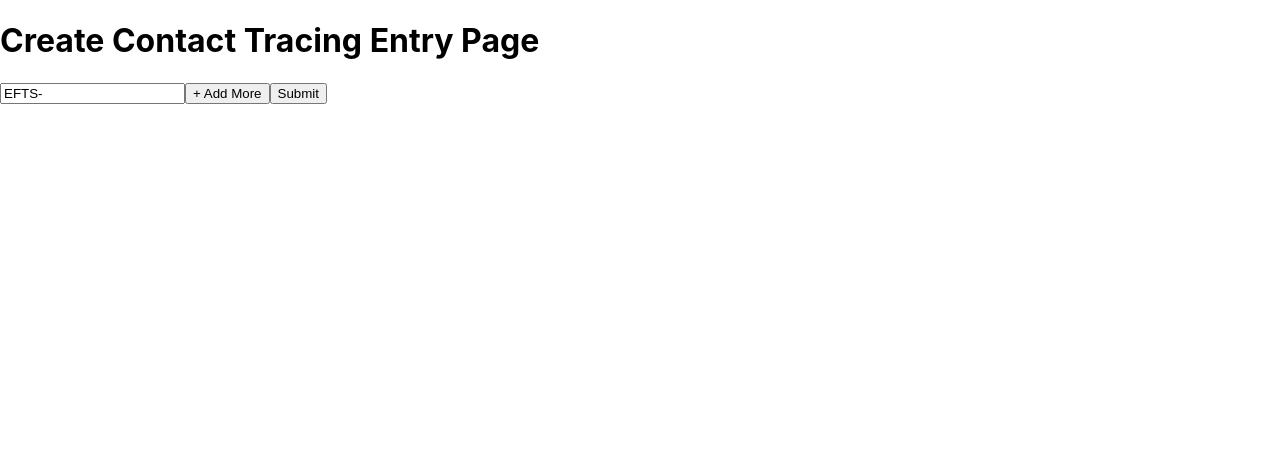
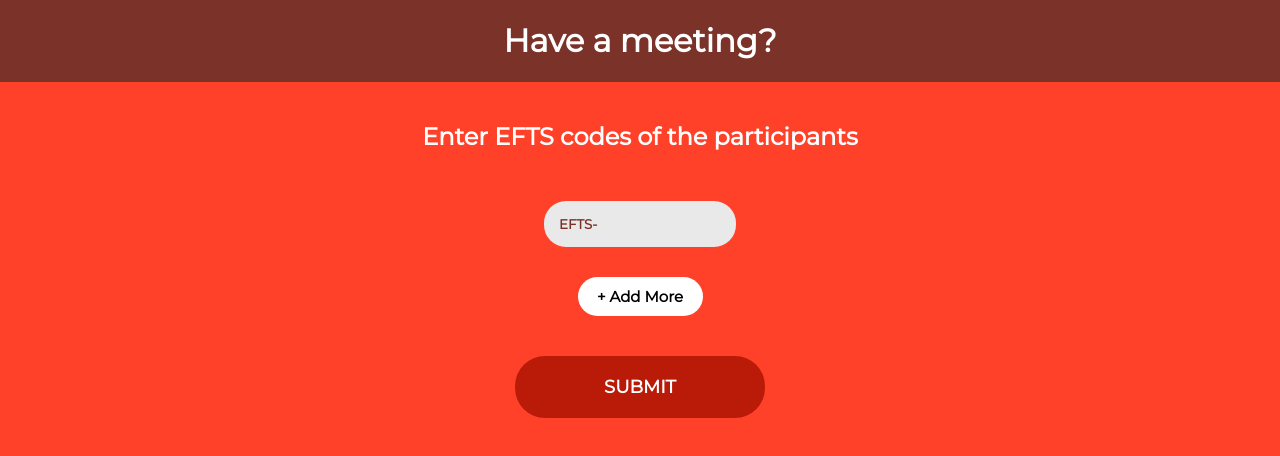
Before and after one commit to syedsaadali111/efts, a React (Create React App) app in the folder client/: page /filiation in a window 1280 px wide. Shown: the top 456 px of the page. Built offline with nearby package versions, Linux system fonts and the light colour scheme.

Commit message:
added css for "generate code" and "create entry" pages

```diff
--- a/client/src/index.css
+++ b/client/src/index.css
@@ -1,8 +1,8 @@
+@import url('https://fonts.googleapis.com/css2?family=Montserrat&display=swap');
+
 body {
   margin: 0;
-  font-family: -apple-system, BlinkMacSystemFont, 'Segoe UI', 'Roboto', 'Oxygen',
-    'Ubuntu', 'Cantarell', 'Fira Sans', 'Droid Sans', 'Helvetica Neue',
-    sans-serif;
+  font-family: 'Montserrat', sans-serif;
   -webkit-font-smoothing: antialiased;
   -moz-osx-font-smoothing: grayscale;
 }
--- a/client/src/pages/CreateEntry/CreateEntry.jsx
+++ b/client/src/pages/CreateEntry/CreateEntry.jsx
@@ -1,4 +1,4 @@
-import React, {useState} from 'react';
+import React, { useState } from 'react';
 import styles from './CreateEntry.module.css';
 import axios from 'axios';
 
@@ -25,7 +25,7 @@ const CreateEntry = () => {
         const rawChars = e.target.value.replace(/-/g, '');
         const len = rawChars.length;
         let formattedValue = e.target.value;
-        if (len !== 0 && len % 4 === 0 && len < 16 && codes[idx].length < e.target.value.length){
+        if (len !== 0 && len % 4 === 0 && len < 16 && codes[idx].length < e.target.value.length) {
             formattedValue += '-';
         }
         if (codes[idx].length > e.target.value.length && codes[idx].charAt(codes[idx].length - 1) === '-') {
@@ -47,13 +47,13 @@ const CreateEntry = () => {
 
         if (filteredCodes.length !== 0) {
             axios.post('http://localhost:5000/filiation', {
-                from:  "EFTS-AAAA-AAAA-AAAA",
+                from: "EFTS-AAAA-AAAA-AAAA",
                 to: filteredCodes
-            }).then( (res) => {
+            }).then((res) => {
                 console.log(res.data);
-            }).catch( (err) => {
+            }).catch((err) => {
                 console.log(err.response.data.msg);
-            }).then( () => {
+            }).then(() => {
                 setIsLoading(false);
             });
         } else {
@@ -62,16 +62,27 @@ const CreateEntry = () => {
     }
 
     return (
-        <div className={styles.test}>
-            <h1>Create Contact Tracing Entry Page</h1>
-            {codes.map( (code, idx) => {
-                return (
-                    <input key={idx} placeholder="EFTS-XXXX-XXXX-XXXX" value={code} onChange={ e => handleChange(e, idx)}/>
-                )
-            })}
-            <button onClick={handleAdd}>+ Add More</button>
-            <button onClick={handleSubmit} disable={isLoading.toString()}>Submit</button>
-            {isLoading ? <p>Loading...</p> : null}
+        <div className={styles.container}>
+            <div className={styles.header}>
+
+                <h1>Have a meeting?</h1>
+            </div>
+            <div className={styles.main}>
+                <h2>Enter EFTS codes of the participants</h2>
+                <div className={styles.addCodesDiv}>
+                    <div className={styles.addCodesForm}>
+                        {codes.map((code, idx) => {
+                            return (
+                                <input key={idx} placeholder="EFTS-XXXX-XXXX-XXXX" value={code} onChange={e => handleChange(e, idx)} />
+                            )
+                        })}
+                        <button className={styles.addMoreBtn} onClick={handleAdd}>+ Add More</button>
+                    </div>
+
+                </div>
+                <button onClick={handleSubmit} disable={isLoading.toString()}>SUBMIT</button>
+                {isLoading ? <p>Loading...</p> : null}
+            </div>
         </div>
     );
 }
--- a/client/src/pages/CreateEntry/CreateEntry.module.css
+++ b/client/src/pages/CreateEntry/CreateEntry.module.css
@@ -0,0 +1,81 @@
+body {
+    background-color: #ff4129;
+    color: white;
+}
+
+h2 {
+    text-align: center;
+    margin-bottom: 40px;
+}
+
+label {
+    margin-top: 10px;
+    margin-left: 10px;
+    font-weight: bold;
+}
+
+input {
+    margin: 10px 0;
+    border-radius: 22px;
+    border: none;
+    padding: 15px;
+    color: #793027;
+    font-weight: bold;
+    font-family: 'Montserrat', sans-serif;
+}
+
+button {
+    width: 250px;
+    margin: 20px auto;
+    border-radius: 30px;
+    padding: 20px;
+    background-color: #ba1b08;
+    color: white;
+    font-weight: bold;
+    font-size: 18px;
+    border: none;
+    font-family: 'Montserrat', sans-serif;
+}
+
+.container {
+    display: flex;
+    flex-direction: column;
+    width: 100%;
+}
+
+.header {
+    background-color: #7b3229;
+    text-align: center;
+}
+
+.main {
+    display: flex;
+    flex-direction: column;
+    width: 50%;
+    margin: 20px auto;
+    padding-bottom: 20px;
+}
+
+.addCodesForm {
+    width: 30%;
+    margin: auto;
+    display: flex;
+    flex-direction: column;
+}
+
+.addCodesForm input {
+    background-color: #e9e9ea;
+}
+
+.addMoreBtn {
+    width: 125px;
+    background-color: white;
+    color: black;
+    font-size: 15px;
+    padding: 10px;
+}
+
+.codeEntry {
+    display: flex;
+    width: 100%;
+}
--- a/client/src/pages/GenerateCode/GenerateCode.jsx
+++ b/client/src/pages/GenerateCode/GenerateCode.jsx
@@ -1,4 +1,5 @@
 import React, { useState } from 'react';
+import styles from './GenerateCode.module.css'
 import axios from 'axios';
 
 const GenerateCode = () => {
@@ -17,16 +18,16 @@ const GenerateCode = () => {
         setError('');
         let value = e.target.value;
 
-        if(e.target.name === "TC"){
+        if (e.target.name === "TC") {
             value = parseInt(e.target.value);
             console.log(e.target.value);
         }
 
-        if(e.target.name === "DOB") {
+        if (e.target.name === "DOB") {
             value = value.split('-').reverse().join('/');
         }
 
-        setState( (prevState) => {
+        setState((prevState) => {
             return {
                 ...prevState,
                 [e.target.name]: value
@@ -36,39 +37,45 @@ const GenerateCode = () => {
 
     const submitData = () => {
         setLoading(true);
-        axios.post('http://localhost:5001/verify', state).then( (res) => {
+        axios.post('http://localhost:5001/verify', state).then((res) => {
             const id = res.data.TC;
             console.log(id);
             axios.post('http://localhost:5002/generate', {
                 id: id,
                 ttl: 1000 * 60
-            }).then( (res) => {
+            }).then((res) => {
                 console.log(res.data);
                 setQr(res.data.qrcode);
                 setLoading(false);
-            }).catch( (e) => {
+            }).catch((e) => {
                 setError("There was an error saving code to database. Try again.");
             });
 
-        }).catch( (e) => {
+        }).catch((e) => {
             setError("No user found!");
             setLoading(false);
         })
     }
 
-    return(
-        <div style={{"display": "flex", "flexDirection": "column", "width": "50%", "margin": "auto"}}>
-            <label onChange={e => handleChange(e)} htmlFor="TC">TC Kimlik Number</label>
-            <input type="number" onChange={e => handleChange(e)} id="TC" name="TC" placeholder="Your national ID"/>
-            <label onChange={e => handleChange(e)} htmlFor="FName">First Name</label>
-            <input onChange={e => handleChange(e)} id="FName" name="FName" placeholder="First Name"/>
-            <label onChange={e => handleChange(e)} htmlFor="SName">Last Name</label>
-            <input onChange={e => handleChange(e)} id="SName" name="SName" placeholder="Last Name"/>
-            <label onChange={e => handleChange(e)} htmlFor="DOB">Date of birth</label>
-            <input type="date" onChange={e => handleChange(e)} id="DOB" name="DOB" placeholder="Date of birth"/>
-            <button onClick={submitData} disabled={loading}>Generate Code</button>
-            {error !== "" ? (<p>{error}</p>) : ''}
-            {qr ? (<img style={{"width": "200px", "height": "200px"}} alt="QR Code" src={qr}/>) : null}
+    return (
+        <div className={styles.container}>
+            <div className={styles.header}>
+                <h1>Generate your EFTS code</h1>
+            </div>
+            <div className={styles.main}>
+                <h2>Enter your credentials</h2>
+                <label onChange={e => handleChange(e)} htmlFor="TC">TC Kimlik Number</label>
+                <input type="number" onChange={e => handleChange(e)} id="TC" name="TC" placeholder="Your national ID" />
+                <label onChange={e => handleChange(e)} htmlFor="FName">First Name</label>
+                <input onChange={e => handleChange(e)} id="FName" name="FName" placeholder="First Name" />
+                <label onChange={e => handleChange(e)} htmlFor="SName">Last Name</label>
+                <input onChange={e => handleChange(e)} id="SName" name="SName" placeholder="Last Name" />
+                <label onChange={e => handleChange(e)} htmlFor="DOB">Date of birth</label>
+                <input type="date" onChange={e => handleChange(e)} id="DOB" name="DOB" placeholder="Date of birth" />
+                <button onClick={submitData} disabled={loading}>GENERATE CODE</button>
+                {error !== "" ? (<p>{error}</p>) : ''}
+                {qr ? (<img style={{ "width": "200px", "height": "200px" }} alt="QR Code" src={qr} />) : null}
+            </div>
         </div>
     );
 }
--- a/client/src/pages/GenerateCode/GenerateCode.module.css
+++ b/client/src/pages/GenerateCode/GenerateCode.module.css
@@ -0,0 +1,56 @@
+body {
+    background-color: #ff4129;
+    color: white;
+}
+
+h2 {
+    text-align: center;
+    margin-bottom: 40px;
+}
+
+label {
+    margin-top: 10px;
+    margin-left: 10px;
+    font-weight: bold;
+}
+
+input {
+    margin: 10px 0;
+    border-radius: 22px;
+    border: none;
+    padding: 15px;
+    color: #793027;
+    font-weight: bold;
+    font-family: 'Montserrat', sans-serif;
+}
+
+button {
+    width: 250px;
+    margin: 20px auto;
+    border-radius: 30px;
+    padding: 20px;
+    background-color: #ba1b08;
+    color: white;
+    font-weight: bold;
+    font-size: 18px;
+    border: none;
+    font-family: 'Montserrat', sans-serif;
+}
+
+.container{
+    display: flex;
+    flex-direction: column;
+    width: 100%;
+}
+
+.header {
+    background-color: #7b3229;
+    text-align: center;
+}
+
+.main {
+    display: flex;
+    flex-direction: column;
+    width: 35%;
+    margin: 20px auto;
+}
```
Also changed, not shown: 1 other file (tests, documents, lock files or other folders).
